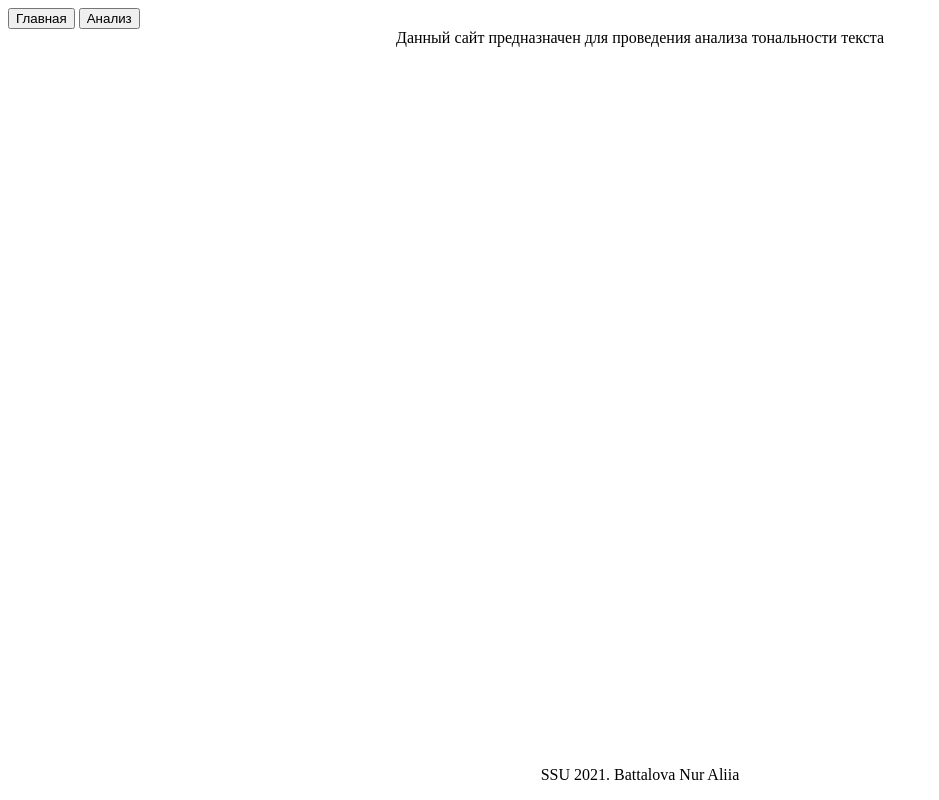
After one commit to NurAliia/ML-sentiment-analysis-django, a Django app: template backend/server/apps/endpoints/templates/main.html in a window 1280 px wide. The commit adds this page. Shown: the whole page, without its empty margins (0-939 px from the left). Run offline with Django 3.2, Linux system fonts and the light colour scheme; the template is opened without the code that fills it, so the values that code supplies are empty.

Commit message:
Add main page

```diff
--- a/backend/server/apps/endpoints/static/style.css
+++ b/backend/server/apps/endpoints/static/style.css
@@ -1,4 +1,25 @@
+body {
+  display: flex;
+  justify-content: space-between;
+  flex-direction: column;
+  height: 97vh;
+}
+
+arctile {
+  height: 100%;
+}
+
 textarea {
   width: 500px;
   height: 150px;
 }
+
+footer {
+  display: flex;
+  justify-content: center;
+}
+
+.description {
+  display: flex;
+  justify-content: center;
+}
--- /dev/null
+++ b/backend/server/apps/endpoints/templates/main.html
@@ -0,0 +1,8 @@
+{% extends "wrapper.html" %}
+{% block content %}
+<arctile>
+  <div class="description">
+    Данный сайт предназначен для проведения анализа тональности текста
+  </div>
+</arctile>
+{% endblock %}
--- a/backend/server/apps/endpoints/templates/predict.html
+++ b/backend/server/apps/endpoints/templates/predict.html
@@ -4,11 +4,11 @@
     document.title = 'Определить тональность текста';
 </script>
 <div class="dictionary_search">
-    <form method="POST">
+    <form method="POST" action="/predict">
         {% csrf_token %}
         <div class="main_text">
             <h1 class="page_title">Sentiment analysis | Тональность</h1>
-            <textarea name="text" class="form_content" placeholder="Введите текст"></textarea>
+            <textarea name="text" class="form_content" placeholder="Введите текст" required></textarea>
             <div class="form_content">
                <button class="send_button" type="submit">Отправить ответ</button>
             </div>
--- a/backend/server/apps/endpoints/templates/wrapper.html
+++ b/backend/server/apps/endpoints/templates/wrapper.html
@@ -16,8 +16,21 @@
     </head>
 
     <body>
+        <header>
+            <button onclick="handleRedirect('Главная')">Главная</button>
+            <button onclick="handleRedirect('Анализ')">Анализ</button>
+        </header>
         {% block content %}
         {% endblock %}
+        <footer class="footer">SSU 2021. Battalova Nur Aliia</footer>
     </body>
-
+    <script>
+        const handleRedirect = (type) => {
+            if (type === 'Главная') {
+                window.location.replace('main')
+            } else if (type === 'Анализ') {
+                window.location.replace('predict')
+            }
+        }
+    </script>
 </html>
--- a/backend/server/apps/endpoints/urls.py
+++ b/backend/server/apps/endpoints/urls.py
@@ -7,6 +7,7 @@ from apps.endpoints.views import MLAlgorithmStatusViewSet
 from apps.endpoints.views import MLRequestViewSet
 from apps.endpoints.views import PredictView
 from apps.endpoints.views import predict
+from apps.endpoints.views import main
 
 router = DefaultRouter(trailing_slash=False)
 router.register(r"endpoints", EndpointViewSet, basename="endpoints")
@@ -19,5 +20,6 @@ urlpatterns = [
     url(
         r"^api/v1/(?P<endpoint_name>.+)/predict$", PredictView.as_view(), name="predict"
     ),
-    url(r"^predict/", predict, name="predict")
+    url(r"^predict", predict, name="predict"),
+    url(r"^main", main, name="main"),
 ]
--- a/backend/server/apps/endpoints/views.py
+++ b/backend/server/apps/endpoints/views.py
@@ -144,3 +144,6 @@ def predict(request):
     else:
         form = PredictForm()
     return render(request, 'predict.html', {'form': form})
+
+def main(request):
+    return render(request, 'main.html')
```
